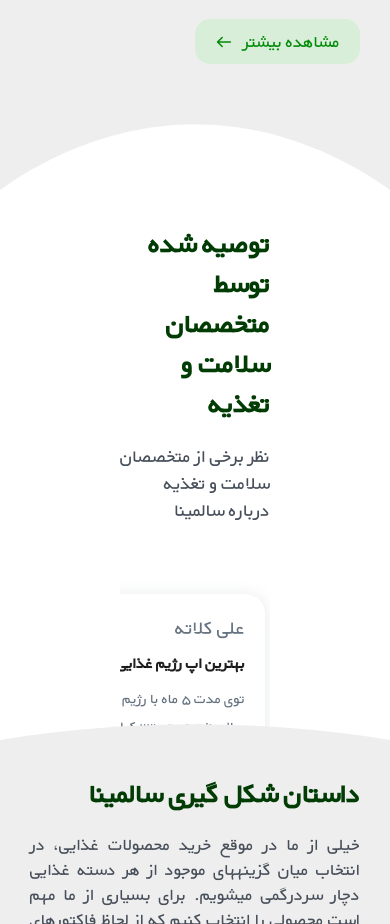
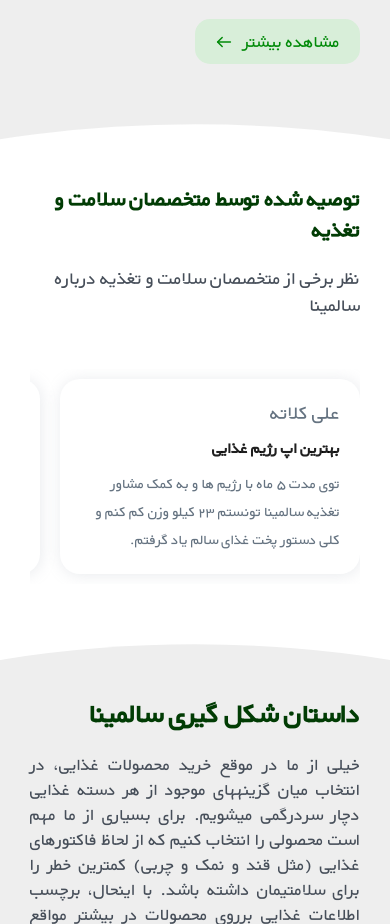
Before and after one commit to alikalatearabi/salemina-main-website, a React (Vite) app: page / in a window 390 px wide. Shown: the part 5145-6069 px from the top of the page. Built offline with nearby package versions, Linux system fonts and the light colour scheme.

Commit message:
make the suggestions component responsive

```diff
--- a/src/components/suggestions/style.scss
+++ b/src/components/suggestions/style.scss
@@ -51,20 +51,22 @@
             border-radius: 20px;
             padding: 20px;
 
-            p{
+            p {
                 margin: 0;
                 font-size: 20px;
                 font-weight: 100;
                 color: #657381;
             }
 
-            .suggestionsCardText{
+            .suggestionsCardText {
                 width: 100%;
-                h4{
+
+                h4 {
                     font-size: 16px;
                     margin: 10px 0 10px 0;
                 }
-                p{
+
+                p {
                     margin: 0;
                     font-size: 15px;
                     white-space: normal;
@@ -76,4 +78,32 @@
             }
         }
     }
+
+    // Responsive styles for smaller screens
+    @media (max-width: 768px) {
+        height: auto;
+
+        .suggestionsWrapper {
+            height: auto;
+            clip-path: ellipse(210% 100% at 50% 100%);
+            padding: 60px 30px;
+        }
+
+        h1 {
+            font-size: 22px;
+        }
+
+        p {
+            font-size: 18px;
+        }
+
+        .suggestionsCardsWrapper {
+            padding: 10px 0;
+
+            .suggestionCard {
+                min-width: 300px;
+                height: auto;
+            }
+        }
+    }
 }
```
